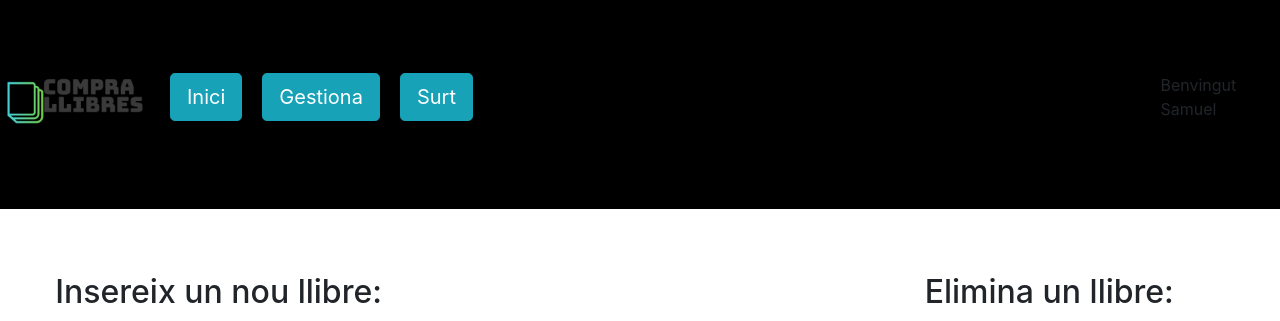
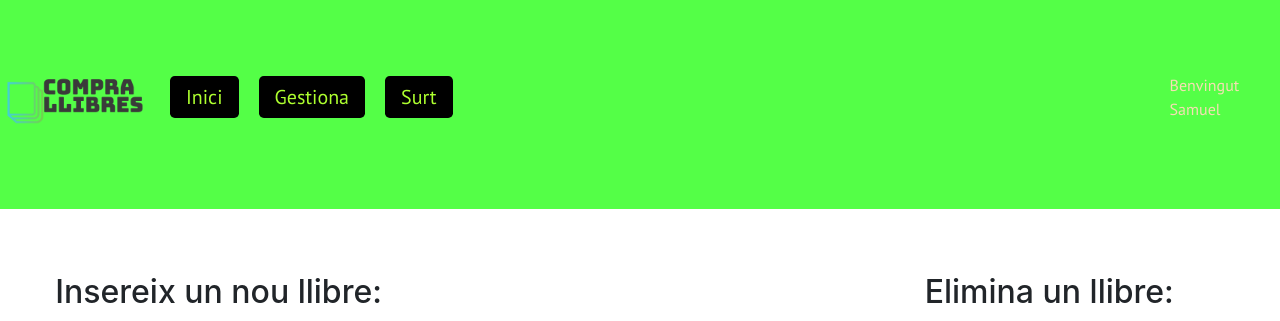
Before and after one commit to sromerom/PHP-Practise, a PHP site: page /formulari.php in a window 1280 px wide. Shown: the top 321 px of the page. Run offline with PHP 8.4, Linux system fonts and the light colour scheme; a user stored in the database is signed in; some libraries are stand-ins or nearby versions.

Commit message:
Fent canvis de color i lletra

```diff
--- /dev/null
+++ b/css/formulari.css
@@ -0,0 +1,16 @@
+/* FORMULARI */
+
+#formularis {
+    display: flex;
+    flex-direction: row;
+    flex-wrap: wrap;
+    justify-content: space-around;
+}
+
+.disFormulari input {
+    width: 300px;
+}
+
+.disFormulari label {
+    font-weight: bold;
+}
--- a/css/css.css
+++ b/css/global.css
@@ -1,22 +1,27 @@
 /* GLOBAL */
 
+@import url('https://fonts.googleapis.com/css?family=Open+Sans+Condensed:300|PT+Sans|Playfair+Display&display=swap');
 * {
     padding: 0;
     margin: 0;
     box-sizing: border-box;
-
 }
 
 main {
     margin-bottom: 5%;
 }
 
+
 /* MENU */
+
 header {
-    background-color: black;
+    background-color: #54FF47;
     margin-bottom: 5%;
     padding-bottom: 2%;
     padding-top: 2%;
+    /* font-family: 'Playfair Display', serif; */
+    font-family: 'PT Sans', sans-serif;
+    /* font-family: 'Open Sans Condensed', sans-serif; */
 }
 
 #menu {
@@ -28,7 +33,7 @@ header {
 
 #menu h1 {
     font-size: 40px;
-    color:white;
+    color: white;
     flex-basis: 10%;
 }
 
@@ -40,51 +45,31 @@ header {
     flex-basis: 90%;
 }
 
+#menu p {
+    color: wheat;
+}
+
 #menu ul li {
     float: left;
     list-style-type: none;
     margin-left: 20px;
+}
 
+#menu ul li a {
+    color: greenyellow;
     background-color: black;
 }
 
-#menu ul li a {
-    color: white;
+#menu ul li a:hover {
+    color: cyan;
+    border-color: cyan;
 }
 
-#menu ul li a:hover {
-    color:red;
-}
 
-/* LLISTAT D'ELEMENTS */
+/* FOOTER */
 
-#llistat ul {
-    display: flex;
-    flex-wrap: wrap;
-}
-
-#llistat ul li {
-    flex-basis: 50%;
-
-    display: flex;
-    flex-direction: row;
-    flex-wrap: wrap;
-    justify-content: center;
-}
-
-#llistat ul li .under {
-    flex-basis: 100%;
-    text-align: center;
-}
-
-#llistat ul li a img {
-    width: 300px;
-    height: 450px;
-}
-/* FOOTER */
 footer {
     padding: 15px;
-
     background-color: black;
     color: white;
     width: 100%;
@@ -97,7 +82,7 @@ footer {
     justify-content: space-evenly;
 }
 
-.name p{
+.name p {
     margin: auto;
 }
 
@@ -105,7 +90,6 @@ footer {
     margin: auto;
     flex: 3;
 }
-
 
 .socialMedia {
     flex: 2;
@@ -119,23 +103,3 @@ footer {
     float: left;
     margin-left: 10px;
 }
-
-
-/* FORMULARI */
-
-#formularis {
-
-    display: flex;
-    flex-direction: row;
-    flex-wrap: wrap;
-    justify-content: space-around;
-}
-
-.disFormulari input {
-    width: 300px;
-
-}
-
-.disFormulari label {
-    font-weight: bold;
-}
--- /dev/null
+++ b/css/llibre.css
@@ -0,0 +1,3 @@
+main p {
+    font-family: 'Playfair Display', serif;
+}
--- a/formulari.php
+++ b/formulari.php
@@ -5,7 +5,9 @@
     <meta charset="UTF-8">
     <meta name="viewport" content="width=device-width, initial-scale=1.0">
     <meta http-equiv="X-UA-Compatible" content="ie=edge">
-    <link rel="stylesheet" href="../css/css.css">
+    <link rel="stylesheet" href="css/global.css">
+    <link rel="stylesheet" href="css/formulari.css">
+
     <script src="https://kit.fontawesome.com/a076d05399.js"></script>
     <link rel="stylesheet" href="https://stackpath.bootstrapcdn.com/bootstrap/4.3.1/css/bootstrap.min.css" integrity="sha384-ggOyR0iXCbMQv3Xipma34MD+dH/1fQ784/j6cY/iJTQUOhcWr7x9JvoRxT2MZw1T" crossorigin="anonymous">
     <script src="https://code.jquery.com/jquery-3.3.1.slim.min.js" integrity="sha384-q8i/X+965DzO0rT7abK41JStQIAqVgRVzpbzo5smXKp4YfRvH+8abtTE1Pi6jizo" crossorigin="anonymous"></script>
@@ -29,9 +31,9 @@
         <section id="menu">
             <h1><img src="../src/logo.png" alt="Logo de la pàgina" id="logo"></h1>
             <ul>
-                <li><a href="principal.php" class="btn btn-info btn-lg">Inici</a></li>
-                <li><a href="formulari.php" class="btn btn-info btn-lg">Gestiona</a></li>
-                <li><a href="endLogin.php" class="btn btn-info btn-lg">Surt</a></li>
+                <li><a href="principal.php" class="btn-lg">Inici</a></li>
+                <li><a href="formulari.php" class="btn-lg">Gestiona</a></li>
+                <li><a href="endLogin.php" class="btn-lg">Surt</a></li>
             </ul>
             <p>Benvingut
                 <?php
--- a/llibre.php
+++ b/llibre.php
@@ -6,7 +6,8 @@
     <meta http-equiv="content-type" content="text/html; charset=iso-8859-1" />
     <meta name="viewport" content="width=device-width, initial-scale=1.0">
     <meta http-equiv="X-UA-Compatible" content="ie=edge">
-    <link rel="stylesheet" href="../css/css.css">
+    <link rel="stylesheet" href="css/global.css">
+    <link rel="stylesheet" href="css/llibre.css">
 
     <script src="https://kit.fontawesome.com/a076d05399.js"></script>
     <link rel="stylesheet" href="https://stackpath.bootstrapcdn.com/bootstrap/4.3.1/css/bootstrap.min.css" integrity="sha384-ggOyR0iXCbMQv3Xipma34MD+dH/1fQ784/j6cY/iJTQUOhcWr7x9JvoRxT2MZw1T" crossorigin="anonymous">
--- a/src/script.sql
+++ b/src/script.sql
@@ -25,8 +25,9 @@ CREATE TABLE usuaris (
 
 /****** CREACIO DE LES DADES ******/
 
-INSERT INTO usuaris VALUES (1, 'Samuel', 'SamuelUser', 'probandoLogin@esliceu.net', md5('hola'));
-INSERT INTO usuaris VALUES (2, 'Administrador', 'Admin', 'admin@esliceu.net', md5('sROMEROm199'));
+INSERT INTO usuaris VALUES (1, 'Samuel', 'sromerom', 'sromerom@esliceu.net', md5('hola'));
+INSERT INTO usuaris VALUES (2, 'Dani', 'dcarrilloc', 'dcarrilloc@esliceu.net', md5('holadcarrilloc'));
+INSERT INTO usuaris VALUES (3, 'Administrador', 'Admin', 'admin@esliceu.net', md5('sROMEROm199'));
 
 
 
```
Also changed, not shown: css/principal.css (added, +24 -0 lines), principal.php (+5 -4 lines), css/login.css (added).
